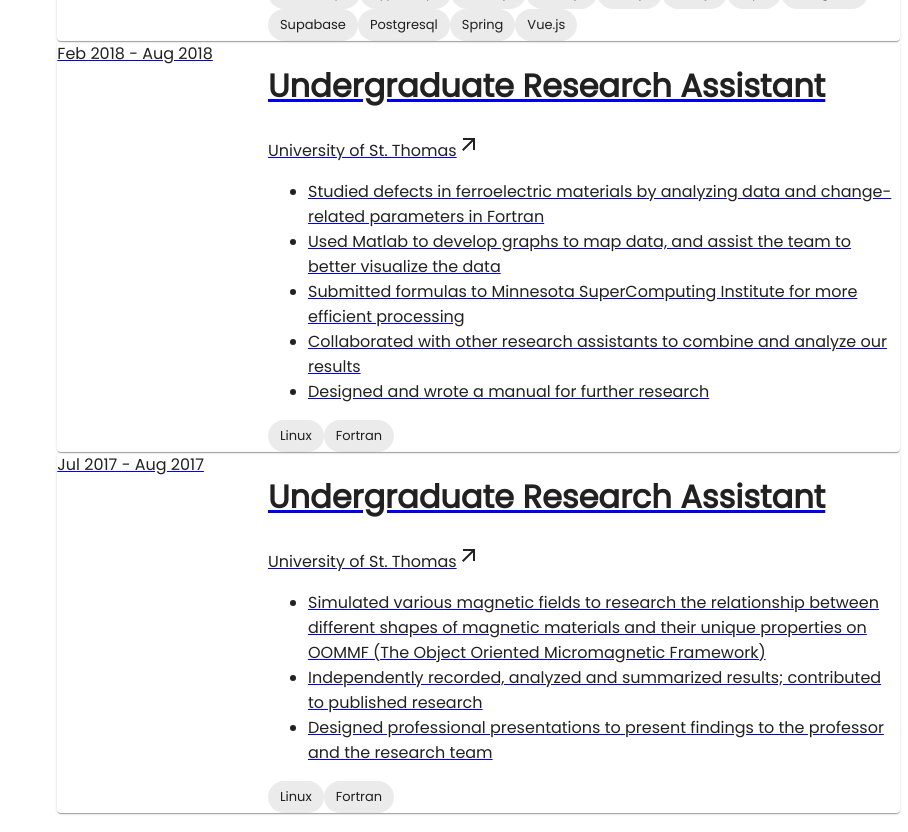
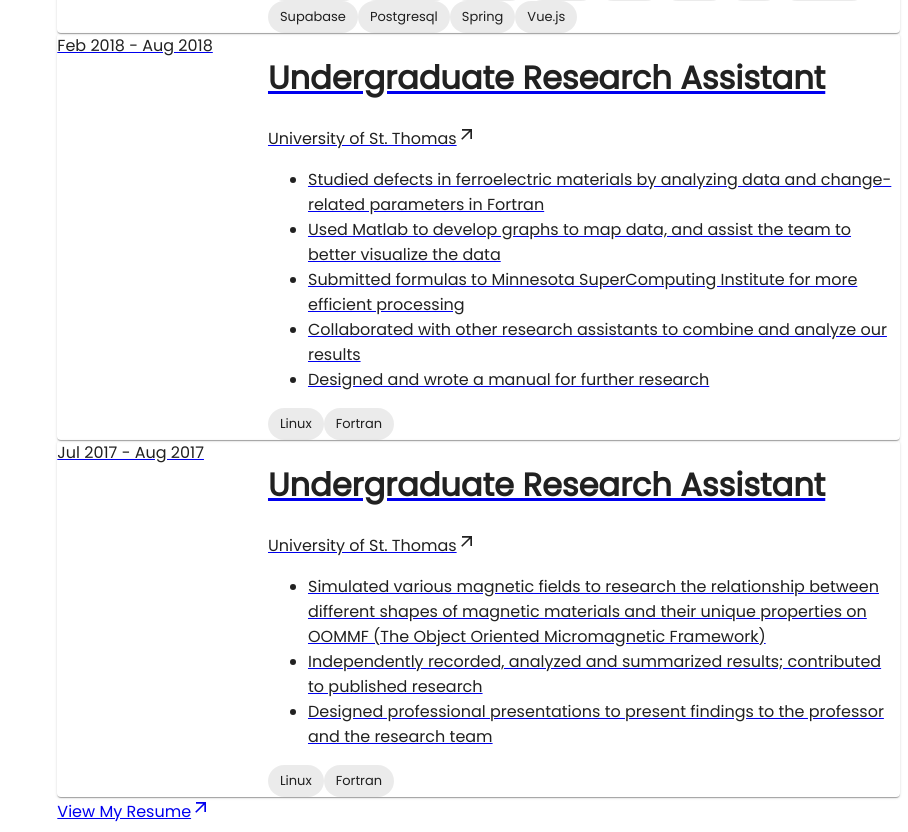
Before and after one commit to Jake-WangZhi/portfolio, a Next.js app: page / in a window 1280 px wide. Shown: the part 1160-1992 px from the top of the page, without its empty margins (372-1280 px from the left). Built offline with nearby package versions, Linux system fonts and the light colour scheme.

Commit message:
add resume link

```diff
--- a/components/ExpCard.tsx
+++ b/components/ExpCard.tsx
@@ -39,10 +39,10 @@
               <div className="text-sm pt-0.5">{time}</div>
             </Grid>
             <Grid item xs={12} md={9}>
-              <div className="flex flex-col gap-2 text-base">
+              <div className="flex flex-col gap-2">
                 <h1
-                  className={`font-medium ${
-                    hover ? "text-teal-300" : "text-slate-200"
+                  className={`text-lg font-medium ${
+                    hover ? "text-teal-300 underline" : "text-slate-200"
                   }`}
                 >
                   {title}
@@ -53,7 +53,7 @@
                   }`}
                 >
                   {company}
-                  <ArrowOutwardIcon />
+                  <ArrowOutwardIcon style={{ fontSize: 20 }} />
                 </div>
                 <ul className="list-disc pl-5">
                   {description.map((desc, index) => (
--- a/components/Experience.tsx
+++ b/components/Experience.tsx
@@ -1,6 +1,9 @@
 import ExpCard from "./ExpCard";
+import ArrowOutwardIcon from "@mui/icons-material/ArrowOutward";
 
 export const Experience = () => {
+  const resumeUrl = "/ZhiWang_Resume.pdf";
+
   const EXPERIENCES = [
     {
       time: "June 2024 - Present",
@@ -84,6 +87,16 @@
           url={exp.url}
         />
       ))}
+      <div className="mt-4">
+        <a
+          href={resumeUrl}
+          target="_blank"
+          className="tracking-wider font-bold text-slate-200 hover:underline hover:text-teal-300"
+        >
+          View My Resume
+          <ArrowOutwardIcon style={{ fontSize: 20 }} />
+        </a>
+      </div>
     </div>
   );
 };
```
Also changed, not shown: 1 other file (tests, documents, lock files or other folders).
